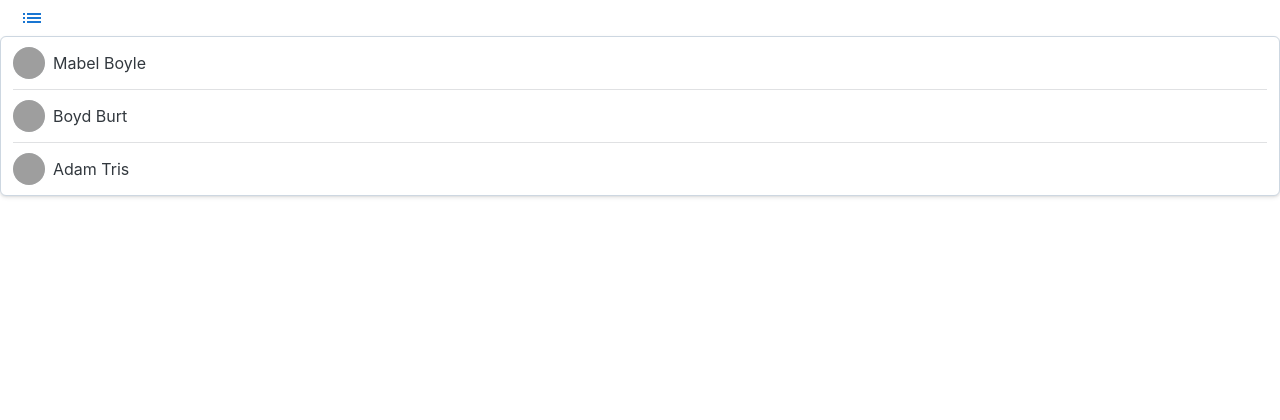
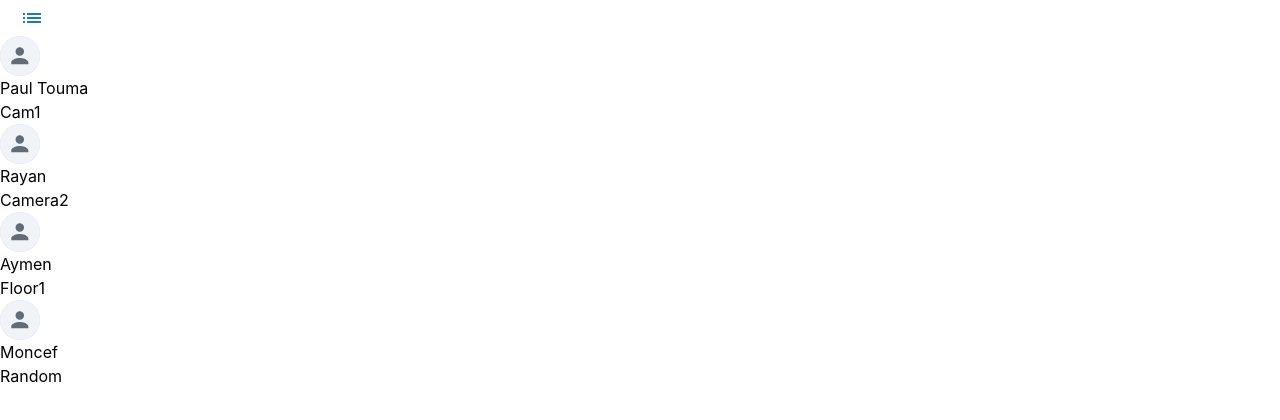
Before and after one commit to amnbot/McHacks10, a React (Create React App) app in the folder client/: page /team in a window 1280 px wide. Shown: the top 420 px of the page. Built offline with nearby package versions, Linux system fonts and the light colour scheme; grey boxes are pictures that could not be loaded.

Commit message:
teampage

```diff
--- a/client/src/components/Teampage.js
+++ b/client/src/components/Teampage.js
@@ -7,43 +7,21 @@
 import Header from '../UI/Header';
 
 export default function TeamPage() {
+
+  const team = [{name: "Paul Touma", location: 'Cam1'}, {name: "Rayan", location: "Camera2"}, {name: "Aymen", location: "Floor1"}, {name: "Moncef", location: "Random"}];
+  const teamList = team.map(({name, location}) =>
+    <div className=''>
+      <div className='bg-stone-300 rounded-[50%] w-[40px] h-[40px]'>
+      <Avatar />
+      </div>
+      <h1>{name}</h1>
+      <h1>{location}</h1>
+      </div>
+  );
   return (
     <div>
-      <Header />
-      <List
-        row
-        variant="outlined"
-        sx={{
-          bgcolor: 'background.body',
-          borderRadius: 'sm',
-          boxShadow: 'sm',
-          flexGrow: 0,
-          mx: 'auto',
-          '--List-decorator-size': '48px',
-          '--List-item-paddingY': '1rem',
-        }}
-      >
-        <ListItem>
-          <ListItemDecorator sx={{ alignSelf: 'flex-start' }}>
-            <Avatar size="sm" src="/static/images/avatar/1.jpg" />
-          </ListItemDecorator>
-          Mabel Boyle
-        </ListItem>
-        <ListDivider inset="gutter" />
-        <ListItem>
-          <ListItemDecorator sx={{ alignSelf: 'flex-start' }}>
-            <Avatar size="sm" src="/static/images/avatar/2.jpg" />
-          </ListItemDecorator>
-          Boyd Burt
-        </ListItem>
-        <ListDivider inset="gutter" />
-        <ListItem>
-          <ListItemDecorator sx={{ alignSelf: 'flex-start' }}>
-            <Avatar size="sm" src="/static/images/avatar/3.jpg" />
-          </ListItemDecorator>
-          Adam Tris
-        </ListItem>
-      </List>
+      <Header/>
+      {teamList}
     </div>
   );
 }
```
